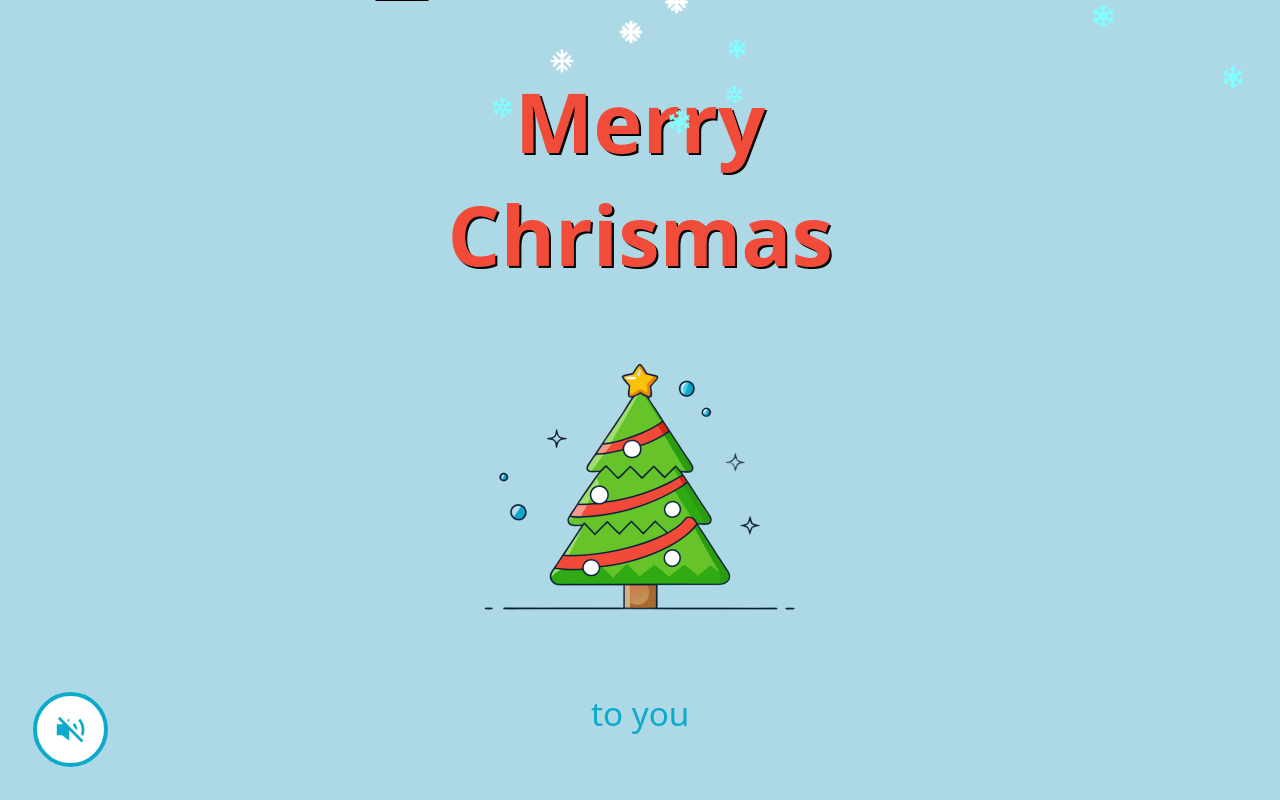
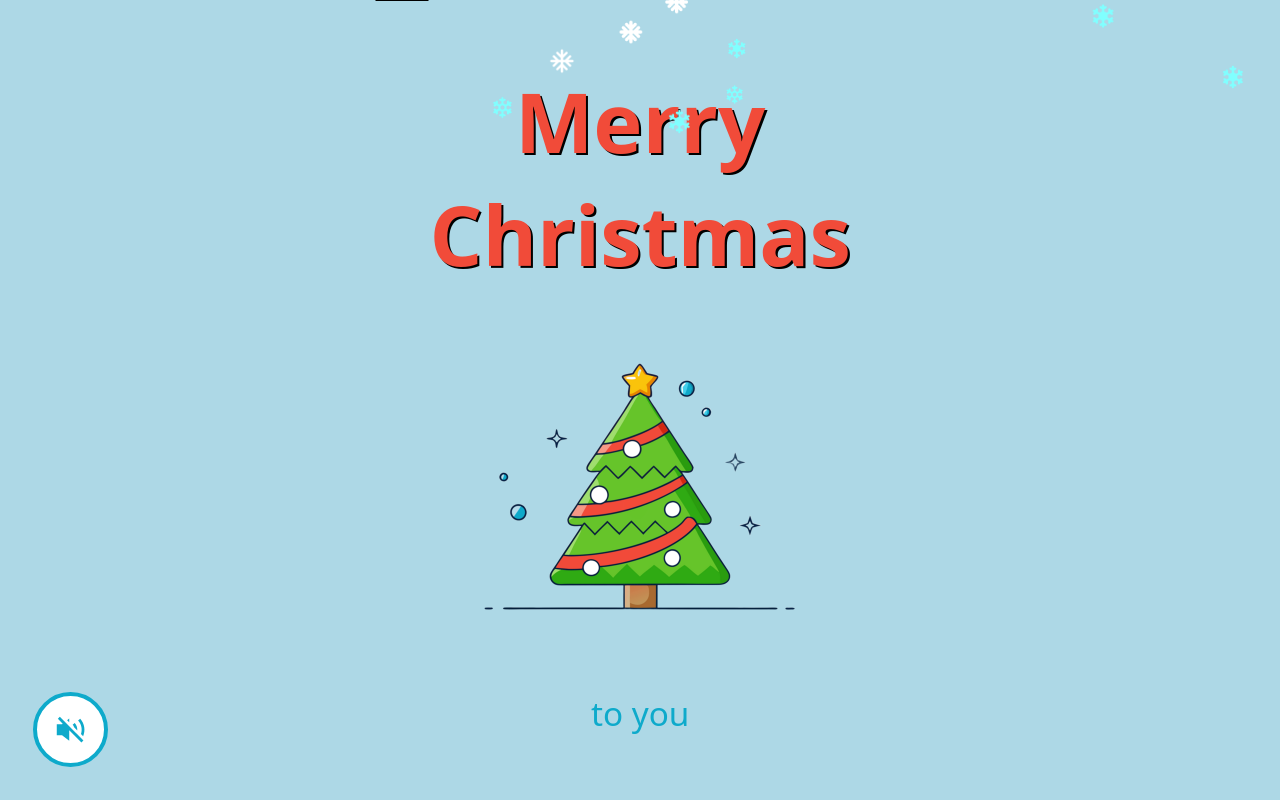
Before and after one commit to kinglelHD/MerryChristmas, a plain HTML site: page index.html in a window 1280 px wide. Drawn offline with Linux system fonts and the light colour scheme.

Commit message:
spelling

```diff
--- a/index.html
+++ b/index.html
@@ -3,7 +3,7 @@
 <head>
     <meta charset="UTF-8">
     <meta name="viewport" content="width=device-width, initial-scale=1.0">
-    <title>Merry Chrismas!!!</title>
+    <title>Merry Christmas!!!</title>
     <link rel="shortcut icon" href="assets/cookie.png" type="image/x-icon">
 </head>
 
@@ -34,7 +34,7 @@
     credit: https://opengameart.org/content/four-winter
     -->
 
-    <h1>Merry<br>Chrismas</h1>
+    <h1>Merry<br>Christmas</h1>
     <img id="tree_img" src="assets/tree.png">
     <!--
         credit: https://pikbest.com/png-images/christmas-tree-background-header-wallpaper-illustration-ai-digital-art-vector_11083619.html
```
